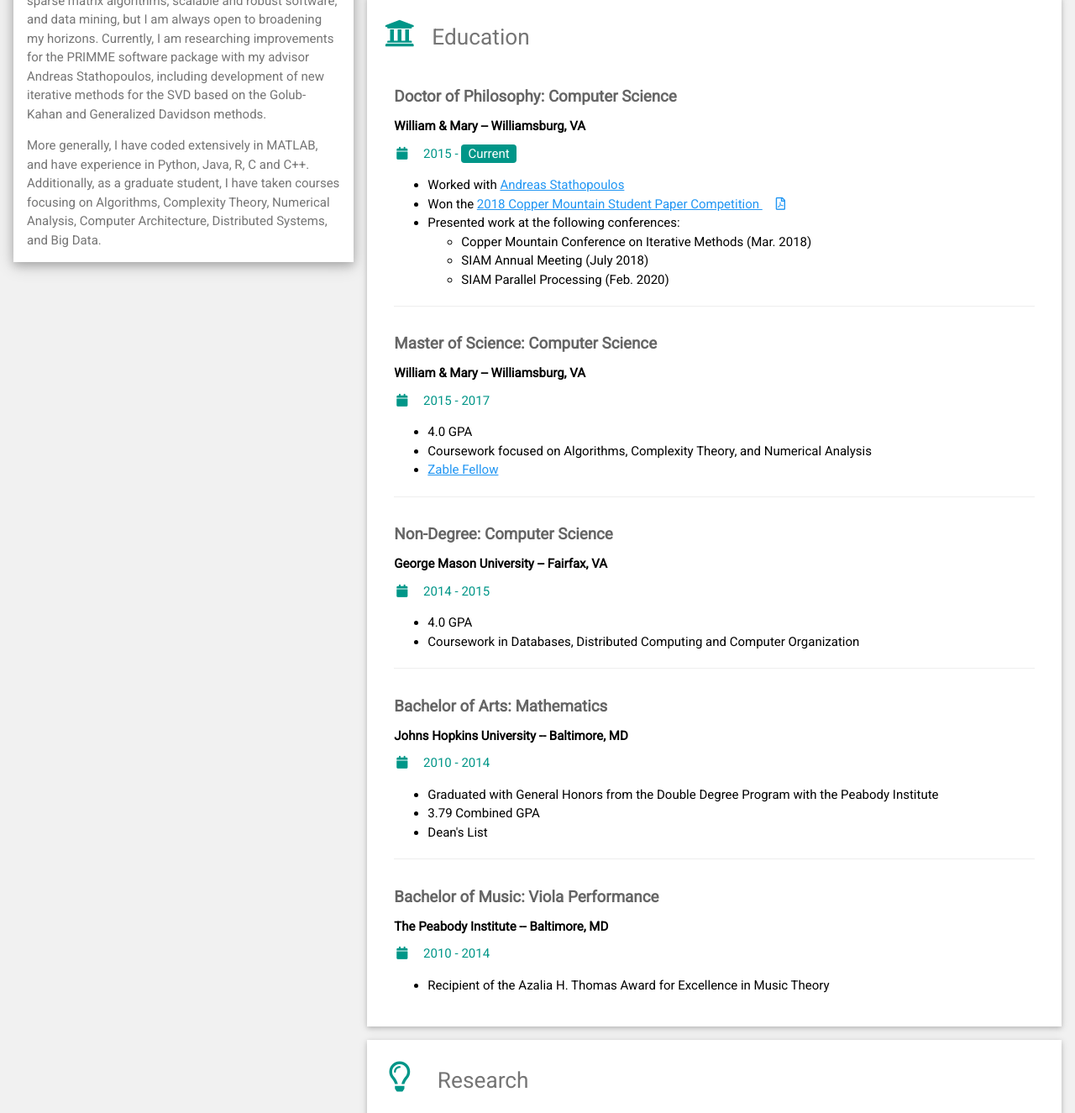
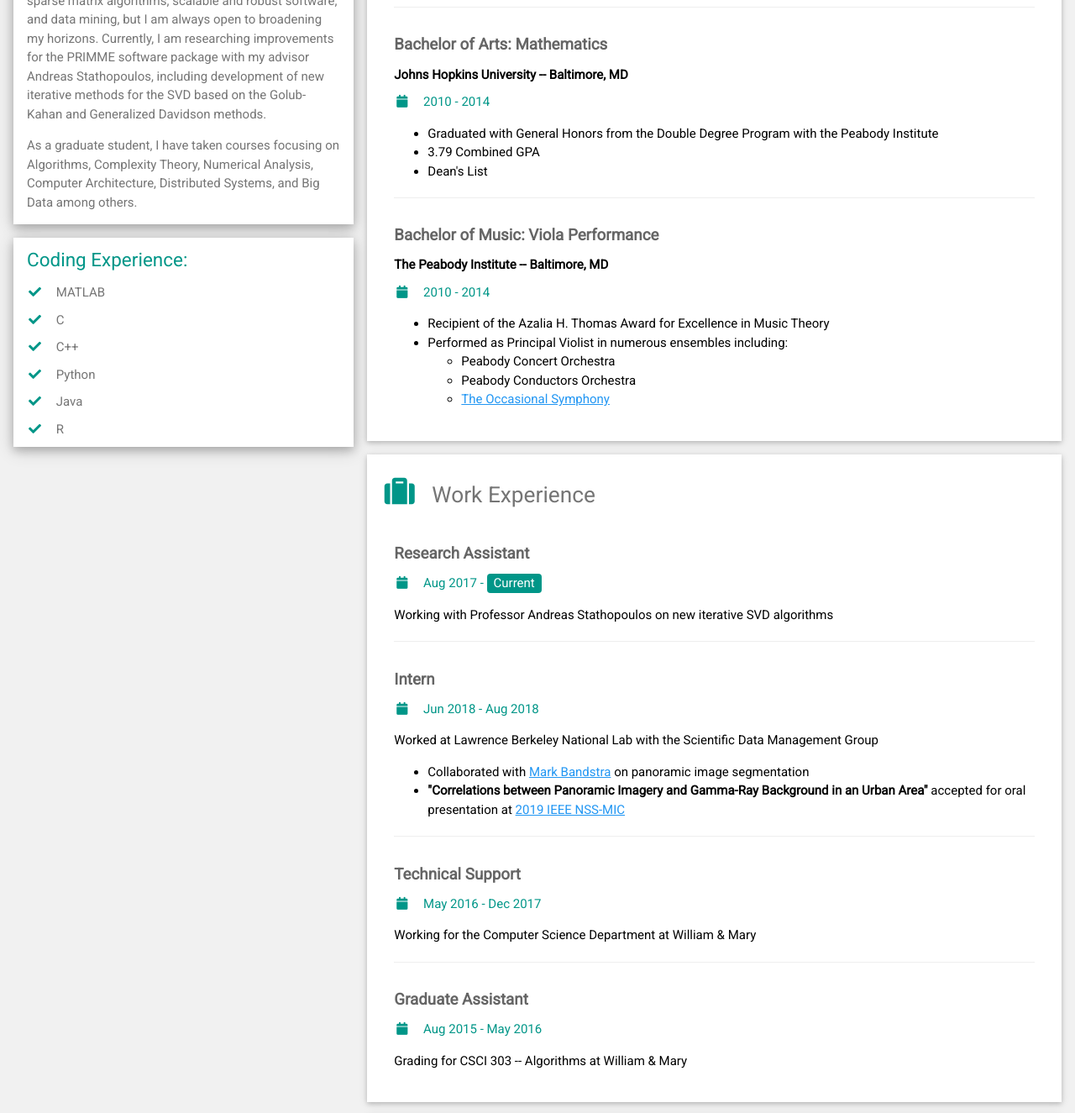
Before and after one commit to sgoldenCS/public_html, a plain HTML site: page index.html in a window 1280 px wide. Shown: the part 807-2132 px from the top of the page at 84% size. Drawn offline with nearby package versions, Linux system fonts and the light colour scheme.

Commit message:
Update index.html

```diff
--- a/index.html
+++ b/index.html
@@ -8,14 +8,38 @@
 <link rel='stylesheet' href='https://fonts.googleapis.com/css?family=Roboto'>
 <link rel="stylesheet" href="https://cdnjs.cloudflare.com/ajax/libs/font-awesome/5.9.0/css/all.css">
 <style>
-    h1{font-size:2.25em}
-    h2{font-size:1.75em}
-    h3{font-size:1.5em}
-    h4{font-size:1.25em}
-    h5{font-size:1em}
-    h6{font-size:0.75em}
-    p{font-size: 1em}
-    ul{font-size: 1em}
+    h1 {
+        font-size: 2.25em
+    }
+
+    h2 {
+        font-size: 1.75em
+    }
+
+    h3 {
+        font-size: 1.5em
+    }
+
+    h4 {
+        font-size: 1.25em
+    }
+
+    h5 {
+        font-size: 1em
+    }
+
+    h6 {
+        font-size: 0.75em
+    }
+
+    p {
+        font-size: 1em
+    }
+
+    ul {
+        font-size: 1em
+    }
+
     html,
     body,
     h1,
@@ -53,7 +77,7 @@
                                 </p>
                             </div>
                             <div class="w3-col s10">
-                                <p> Computer Scientist </p>
+                                <p> Computer Science PhD Candidate </p>
                             </div>
                         </div>
                         <div class="w3-container" style="padding: 0%">
@@ -139,60 +163,31 @@
                             Generalized Davidson methods.
                         </p>
                         <p>
-                            More generally, I have coded extensively in MATLAB, and have experience in Python, Java, R,
-                            C and C++.
-                            Additionally, as a graduate student, I have taken courses focusing on Algorithms, Complexity
+                            As a graduate student, I have taken courses focusing on Algorithms, Complexity
                             Theory, Numerical Analysis,
-                            Computer Architecture, Distributed Systems, and Big Data. </p>
+                            Computer Architecture, Distributed Systems, and Big Data among others. </p>
                     </div>
                 </div>
+                <div class="w3-white w3-text-grey w3-card-4 w3-margin-bottom">
+                    <div class="w3-container">
+                        <h3 class="w3-text-teal">Coding Experience:</h3>
+                        <h5><i class="fas fa-check fa-fw w3-margin-right w3-text-teal"></i>MATLAB</h5>
+                        <h5><i class="fas fa-check fa-fw w3-margin-right w3-text-teal"></i>C</h5>
+                        <h5><i class="fas fa-check fa-fw w3-margin-right w3-text-teal"></i>C++</h5>
+                        <h5><i class="fas fa-check fa-fw w3-margin-right w3-text-teal"></i>Python</h5>
+                        <h5><i class="fas fa-check fa-fw w3-margin-right w3-text-teal"></i>Java</h5>
+                        <h5><i class="fas fa-check fa-fw w3-margin-right w3-text-teal"></i>R</h5>
+
+                    </div>
+                </div>
+
                 <!-- End Left Column -->
             </div>
 
             <!-- Right Column -->
             <div class="w3-twothird">
 
-                <div class="w3-container w3-card w3-white w3-margin-bottom">
-                    <h2 class="w3-text-grey w3-padding-16"><i
-                            class="fas fa-suitcase fa-fw w3-margin-right w3-xxlarge w3-text-teal"></i>Work Experience
-                    </h2>
-                    <div class="w3-container">
-                        <h4 class="w3-opacity"><b>Research Assistant</b></h4>
-                        <h5 class="w3-text-teal"><i class="fas fa-calendar fa-fw w3-margin-right"></i>Aug 2017 - <span
-                                class="w3-tag w3-teal w3-round">Current</span></h5>
-                        <p>Working with Professor Andreas Stathopoulos on new iterative SVD algorithms</p>
-                        <hr>
-                    </div>
-                    <div class="w3-container">
-                        <h4 class="w3-opacity"><b>Intern</b></h4>
-                        <h5 class="w3-text-teal"><i class="fas fa-calendar fa-fw w3-margin-right"></i>Jun 2018 - Aug
-                            2018
-                        </h5>
-                        <p>Worked at Lawrence Berkeley National Lab with the Scientific Data Management Group</p>
-			<ul>
-				<li>  Collaborated with <a class="w3-text-blue" href="https://anp.lbl.gov/mark-bandstra/"> Mark Bandstra</a> on panoramic image segmentation </li>
-				<li> <em><b> "Correlations between Panoramic Imagery and Gamma-Ray Background in an Urban Area"</b></em>
-					accepted for oral presentation at <a class="w3-text-blue" href="https://nssmic.ieee.org/2019/"> 2019 IEEE NSS-MIC</a>
-				</li>
-			</ul>
-                        <hr>
-                    </div>
-                    <div class="w3-container">
-                        <h4 class="w3-opacity"><b>Technical Support</b></h4>
-                        <h5 class="w3-text-teal"><i class="fas fa-calendar fa-fw w3-margin-right"></i>May 2016 - Dec
-                            2017
-                        </h5>
-                        <p>Working for the Computer Science Department at William & Mary</p>
-                        <hr>
-                    </div>
-                    <div class="w3-container">
-                        <h4 class="w3-opacity"><b>Graduate Assistant</b></h4>
-                        <h5 class="w3-text-teal"><i class="fas fa-calendar fa-fw w3-margin-right"></i>Aug 2015 - May
-                            2016
-                        </h5>
-                        <p>Grading for CSCI 303 -- Algorithms at William & Mary</p><br>
-                    </div>
-                </div>
+
 
                 <div class="w3-container w3-card w3-white w3-margin-bottom">
                     <h2 class="w3-text-grey w3-padding-16"><i
@@ -209,8 +204,10 @@
                                         Stathopoulos </a> </li>
                                 <li>Won the <a class="w3-text-blue"
                                         href="http://grandmaster.colorado.edu/copper/2019/student.html#past">
-						2018 Copper Mountain Student Paper Competition </a> <a href="./CM2018.pdf" class="w3-text-blue w3-margin-left"> <i class="far fa-file-pdf fa-fw>"></i>  </a></li>
-                                <li>Presented work at the following conferences:
+                                        2018 Copper Mountain Student Paper Competition </a> <a href="./CM2018.pdf"
+                                        class="w3-text-blue w3-margin-left"> <i class="far fa-file-pdf fa-fw>"></i> </a>
+                                </li>
+                                <li>Presented or will present work at the following conferences:
                                     <ul>
                                         <li> Copper Mountain Conference on Iterative Methods (Mar. 2018) </li>
                                         <li> SIAM Annual Meeting (July 2018)</li>
@@ -228,11 +225,12 @@
                         <h5 class="w3-text-teal"><i class="fas fa-calendar fa-fw w3-margin-right"></i>2015 - 2017</h5>
                         <p>
                             <ul>
-                                <li>4.0 GPA</li>
-                                <li>Coursework focused on Algorithms, Complexity Theory, and Numerical Analysis</li>
                                 <li><a class="w3-text-blue"
                                         href="https://www.wm.edu/as/graduate/studentresources/honors-awards/zable/index.php">
                                         Zable Fellow </a> </li>
+                                <li>4.0 GPA</li>
+                                <li>Coursework focused on Algorithms, Complexity Theory, and Numerical Analysis</li>
+
                             </ul>
                         </p>
                         <hr>
@@ -270,9 +268,62 @@
                         <p>
                             <ul>
                                 <li>Recipient of the Azalia H. Thomas Award for Excellence in Music Theory</li>
+                                <li>Performed as Principal Violist in numerous ensembles including:</li>
+                                <ul>
+                                    <li> Peabody Concert Orchestra</li>
+                                    <li> Peabody Conductors Orchestra</li>
+                                    <li> <a class="w3-text-blue" href="https://www.occasionalsymphony.org/">
+                                        The Occasional Symphony </a></li>
+                                </ul>
                             </ul>
                         </p>
                         <br>
+                    </div>
+                </div>
+
+
+
+                <div class="w3-container w3-card w3-white w3-margin-bottom">
+                    <h2 class="w3-text-grey w3-padding-16"><i
+                            class="fas fa-suitcase fa-fw w3-margin-right w3-xxlarge w3-text-teal"></i>Work Experience
+                    </h2>
+                    <div class="w3-container">
+                        <h4 class="w3-opacity"><b>Research Assistant</b></h4>
+                        <h5 class="w3-text-teal"><i class="fas fa-calendar fa-fw w3-margin-right"></i>Aug 2017 - <span
+                                class="w3-tag w3-teal w3-round">Current</span></h5>
+                        <p>Working with Professor Andreas Stathopoulos on new iterative SVD algorithms</p>
+                        <hr>
+                    </div>
+                    <div class="w3-container">
+                        <h4 class="w3-opacity"><b>Intern</b></h4>
+                        <h5 class="w3-text-teal"><i class="fas fa-calendar fa-fw w3-margin-right"></i>Jun 2018 - Aug
+                            2018
+                        </h5>
+                        <p>Worked at Lawrence Berkeley National Lab with the Scientific Data Management Group</p>
+                        <ul>
+                            <li> Collaborated with <a class="w3-text-blue" href="https://anp.lbl.gov/mark-bandstra/">
+                                    Mark Bandstra</a> on panoramic image segmentation </li>
+                            <li> <b> "Correlations between Panoramic Imagery and Gamma-Ray Background in an Urban
+                                    Area"</b> accepted for oral presentation at <a class="w3-text-blue"
+                                    href="https://nssmic.ieee.org/2019/"> 2019 IEEE NSS-MIC</a>
+                            </li>
+                        </ul>
+                        <hr>
+                    </div>
+                    <div class="w3-container">
+                        <h4 class="w3-opacity"><b>Technical Support</b></h4>
+                        <h5 class="w3-text-teal"><i class="fas fa-calendar fa-fw w3-margin-right"></i>May 2016 - Dec
+                            2017
+                        </h5>
+                        <p>Working for the Computer Science Department at William & Mary</p>
+                        <hr>
+                    </div>
+                    <div class="w3-container">
+                        <h4 class="w3-opacity"><b>Graduate Assistant</b></h4>
+                        <h5 class="w3-text-teal"><i class="fas fa-calendar fa-fw w3-margin-right"></i>Aug 2015 - May
+                            2016
+                        </h5>
+                        <p>Grading for CSCI 303 -- Algorithms at William & Mary</p><br>
                     </div>
                 </div>
 
@@ -286,17 +337,19 @@
                                     Accurately Computing a Few Singular Triplets of Large Sparse Matrices</b></h4>
                             <h5 class="w3-text-teal" style="margin: 0%">Steven Goldenberg, Andreas Stathopoulos, and
                                 Eloy Romero</h5>
-                                <p style="margin-top: 0%"> SIAM Journal on Scientific Computing</p>
+                            <p style="margin-top: 0%"> SIAM Journal on Scientific Computing</p>
                             <!--<h5 style="margin-top: 0%"><a class="w3-text-blue" href="https://doi.org/10.1137/18M1222004"> https://doi.org/10.1137/18M1222004 </a> </h5>
                     -->
                         </div>
                         <div class="w3-col w3-center s2">
                             <div class="w3-container w3-margin-bottom">
-                            <a href="https://doi.org/10.1137/18M1222004"><i class="fas fa-external-link-alt fa-fw w3-margin-left w3-xlarge w3-text-blue"></i></a>
-                        </div>
-                        <div class="w3-container">
-                            <a href="https://github.com/sgoldenCS/GKD"><i class="fas fa-code fa-fw w3-margin-left w3-xlarge w3-text-blue"></i></a>
-                        </div>
+                                <a href="https://doi.org/10.1137/18M1222004"><i
+                                        class="fas fa-external-link-alt fa-fw w3-margin-left w3-xlarge w3-text-blue"></i></a>
+                            </div>
+                            <div class="w3-container">
+                                <a href="https://github.com/sgoldenCS/GKD"><i
+                                        class="fas fa-code fa-fw w3-margin-left w3-xlarge w3-text-blue"></i></a>
+                            </div>
                         </div>
                     </div>
 
```
